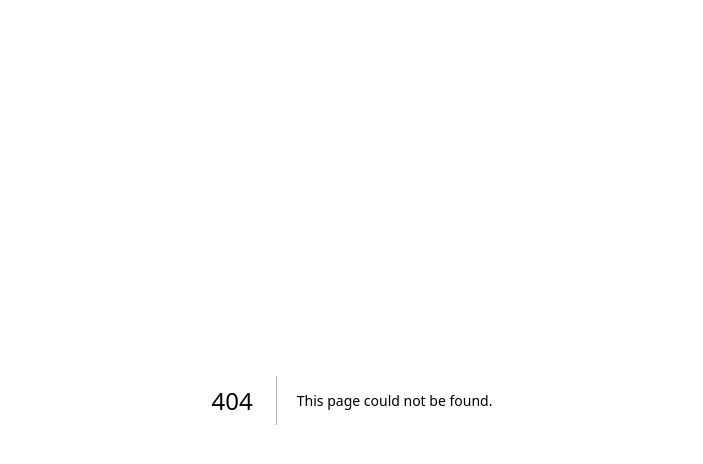
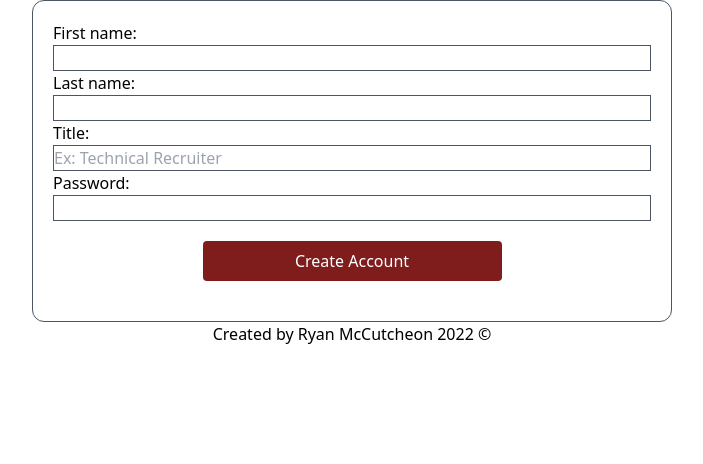
Before and after one commit to ryanmccutcheon21/email-builder, a Next.js app: page /create in a window 1280 px wide. Before the commit this address had no page. Shown: the top 464 px of the page, without its empty margins (288-991 px from the left). Built offline with nearby package versions, Linux system fonts and the light colour scheme.

Commit message:
develop  email form ui

```diff
--- /dev/null
+++ b/pages/components/CreateUser.js
@@ -0,0 +1,19 @@
+import React from 'react'
+
+const CreateUser = () => {
+    return (
+        <form className='border border-gray-600 rounded-xl mx-auto p-5 flex flex-col w-[50%] [&>input]:border [&>input]:border-gray-600'>
+            <label>First name:</label>
+            <input type='text' />
+            <label>Last name:</label>
+            <input type='text' />
+            <label>Title:</label>
+            <input type='text' placeholder='Ex: Technical Recruiter' />
+            <label>Password:</label>
+            <input type='password' />
+            <button className='bg-red-900 w-[50%] mx-auto rounded my-5 py-2 text-white hover:bg-red-800'>Create Account</button>
+        </form>
+    )
+}
+
+export default CreateUser
--- a/pages/components/Form.js
+++ b/pages/components/EmailForm.js
@@ -13,7 +13,7 @@ const initialForm = {
     coderbyte: true
 }
 
-const Form = () => {
+const EmailForm = () => {
     const [state, dispatch] = useReducer(formReducer, initialForm)
     const [showEmail, setShowEmail] = useState(false)
     const [showLocations, setShowLocations] = useState(false)
@@ -202,4 +202,4 @@ const Form = () => {
     )
 }
 
-export default Form
+export default EmailForm
--- /dev/null
+++ b/pages/components/Footer.js
@@ -0,0 +1,11 @@
+import React from 'react'
+
+const Footer = () => {
+    return (
+        <footer className='text-center mb-5'>
+            Created by Ryan McCutcheon 2022 &copy;
+        </footer>
+    )
+}
+
+export default Footer
--- /dev/null
+++ b/pages/components/Navbar.js
@@ -0,0 +1,12 @@
+import Link from 'next/link'
+import React from 'react'
+
+const Navbar = () => {
+    return (
+        <nav>
+            <Link className='hover:underline flex justify-end mr-5 mt-5' href='/create'>Create Account.</Link>
+        </nav>
+    )
+}
+
+export default Navbar
--- /dev/null
+++ b/pages/create.js
@@ -0,0 +1,16 @@
+import React from 'react'
+import CreateUser from './components/CreateUser'
+import Footer from './components/Footer'
+
+const Create = () => {
+    return (
+        <>
+            <main>
+                <CreateUser />
+            </main>
+            <Footer />
+        </>
+    )
+}
+
+export default Create
--- a/pages/index.js
+++ b/pages/index.js
@@ -1,5 +1,7 @@
 import Head from 'next/head'
-import Form from './components/Form'
+import Footer from './components/Footer'
+import EmailForm from './components/EmailForm'
+import Navbar from './components/Navbar'
 
 export default function Home() {
   return (
@@ -11,13 +13,15 @@ export default function Home() {
         <link rel="icon" href="/favicon.ico" />
       </Head>
 
+      <header>
+        <Navbar />
+      </header>
+
       <main className='h-[100vh] w-[100vw] flex flex-col justify-center'>
-        <Form />
+        <EmailForm />
       </main>
 
-      <footer>
-
-      </footer>
+      <Footer />
     </div >
   )
 }
```
